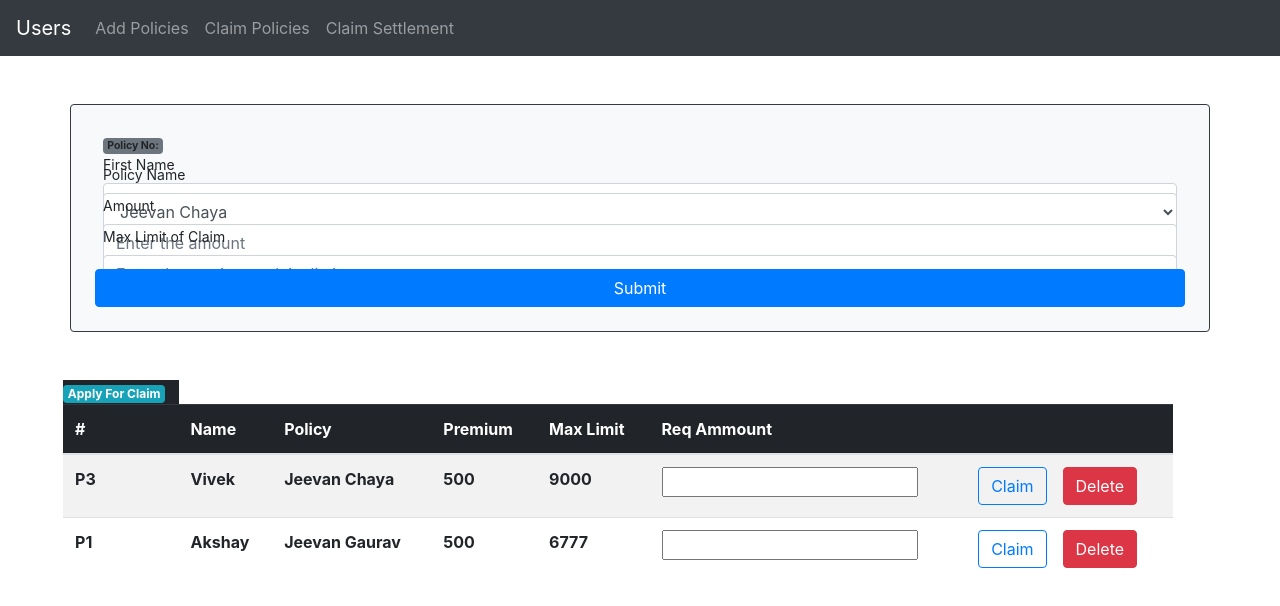
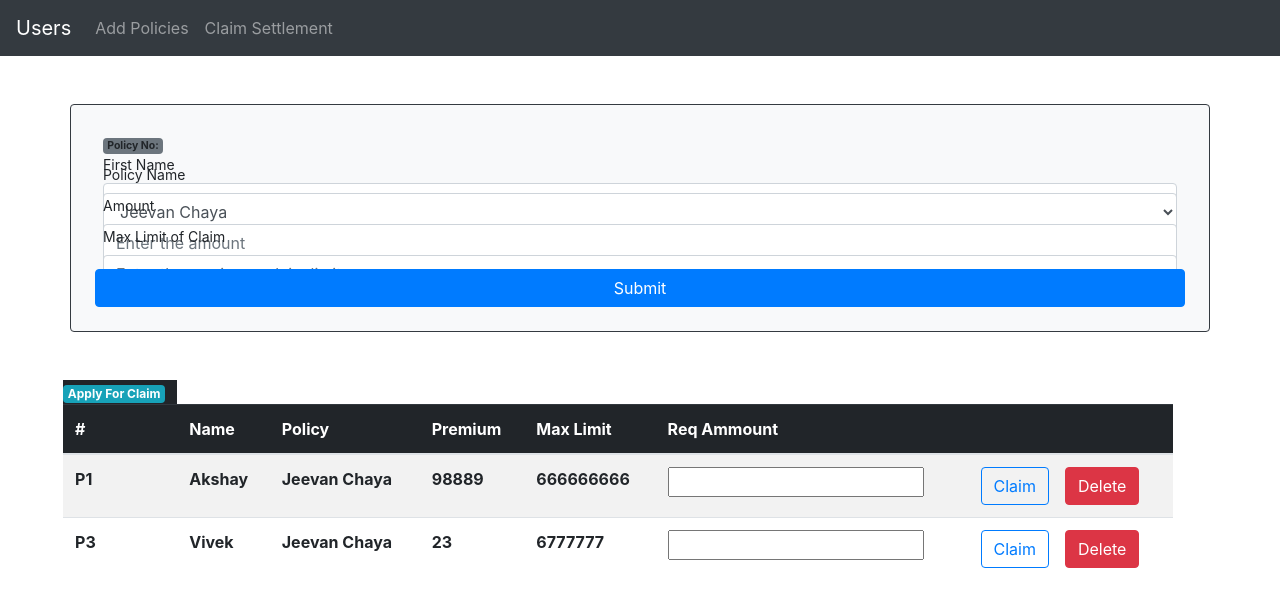
Before and after one commit to akshaymeher59/Final-insurance-policy-react-app, a React (Create React App) app: page /form in a window 1280 px wide. Shown: the top 606 px of the page. Built offline with nearby package versions, Linux system fonts and the light colour scheme; data requests are answered from the project's data file.

Commit message:
starting claim functionality

```diff
--- a/db.json
+++ b/db.json
@@ -18,31 +18,31 @@
   ],
   "Policies": [
     {
-      "pId": "3",
+      "pId": "1",
       "policyName": "Jeevan Chaya",
-      "amount": "500",
-      "maxLimit": "9000",
-      "name": "Vivek",
+      "amount": "98889",
+      "maxLimit": "666666666",
+      "name": "Akshay",
       "id": 1
     },
     {
-      "pId": "1",
-      "policyName": "Jeevan Gaurav",
-      "amount": "500",
-      "maxLimit": "6777",
-      "name": "Akshay",
+      "pId": "3",
+      "policyName": "Jeevan Chaya",
+      "amount": "23",
+      "maxLimit": "6777777",
+      "name": "Vivek",
       "id": 2
     }
   ],
   "userPolicyId": [
     {
-      "uId": "3",
-      "pId": "3",
+      "uId": "1",
+      "pId": "1",
       "id": 1
     },
     {
-      "uId": "1",
-      "pId": "1",
+      "uId": "3",
+      "pId": "3",
       "id": 2
     }
   ]
--- a/src/App.js
+++ b/src/App.js
@@ -1,5 +1,5 @@
 import Header from "./components/Header";
-import ClaimReq from "./components/ClaimReq";
+import ClaimSettlement from "./components/ClaimSettlement";
 import ClaimApply from "./components/ClaimApply";
 import Policy from "./components/user/Policy";
 import Users from "./components/user/Users";
@@ -34,8 +34,8 @@ function App() {
               <Users user1={user} setUser={setUser} />
             } />
             <Route path="form" element={<Policy user={user} setUser={setUser} />} />
-            <Route path="claimPolicy" element={<ClaimApply />} />
-            <Route path="claimSettlement" element={<ClaimReq />} />
+            {/* <Route path="claimPolicy" element={<ClaimApply />} /> */}
+            <Route path="claimSettlement" element={<ClaimSettlement />} />
 
           </Route>
         </Routes>
--- a/src/components/ClaimReq.js
+++ b/src/components/ClaimSettlement.js
@@ -1,6 +1,6 @@
 import React from 'react'
 
-const ClaimReq = () => {
+const ClaimSettlement = () => {
     return (
         <div className='container m-5'>
             <table class="table ">
@@ -134,4 +134,4 @@ const ClaimReq = () => {
     )
 }
 
-export default ClaimReq
+export default ClaimSettlement
--- a/src/components/Header.js
+++ b/src/components/Header.js
@@ -14,9 +14,9 @@ const Header = () => {
                     <li className="nav-item">
                         <Link className="nav-link" to='form'>Add Policies</Link>
                     </li>
-                    <li className="nav-item">
+                    {/* <li className="nav-item">
                         <Link className="nav-link"to='claimPolicy'>Claim Policies</Link>
-                    </li>
+                    </li> */}
                     <li className="nav-item">
                         <Link className="nav-link" to='claimSettlement'>Claim Settlement</Link>
                     </li>
--- a/src/components/user/Policy.js
+++ b/src/components/user/Policy.js
@@ -6,6 +6,7 @@ import { useEffect, useState } from 'react';
 function Policy({ user, setUser }) {
 
   const [policy, setPolicy] = useState([]);
+  const [reqAmmount, setReqAmmount]= useState('');
   const {
     register,
     handleSubmit,
@@ -94,6 +95,12 @@ function Policy({ user, setUser }) {
 
   }
 
+
+  function claimHandler(cId){
+      console.log("ReqAmt",reqAmmount);
+      console.log("CID",cId);
+  }
+
   return (
       <PolicyForm
       handleSubmit={handleSubmit}
@@ -103,6 +110,9 @@ function Policy({ user, setUser }) {
       policy={policy}
       deletPolicy={deletPolicy}
       errors={errors}
+      claimHandler ={claimHandler}
+      reqAmmount={reqAmmount}
+      setReqAmmount={setReqAmmount}
       />
   );
 }
--- a/src/components/user/PolicyForm.js
+++ b/src/components/user/PolicyForm.js
@@ -1,6 +1,6 @@
 import React from 'react'
 
-const PolicyForm = ({handleSubmit, onSubmitHandler, register, user, policy, deletPolicy, errors}) => {
+const PolicyForm = ({ handleSubmit, onSubmitHandler, register, user, policy, deletPolicy, errors, claimHandler, reqAmmount, setReqAmmount }) => {
     return (
         <>
 
@@ -91,10 +91,14 @@ const PolicyForm = ({handleSubmit, onSubmitHandler, register, user, policy, dele
                                     <th>{data.amount}</th>
                                     <th>{data.maxLimit}</th>
                                     <th>
-                                        <input type='text'></input>
+                                        <input type='text' value={reqAmmount}
+                                            onChange={(e) => { setReqAmmount(e.target.value) }}
+                                        ></input>
                                     </th>
                                     <th className='d-felx justify-content-around'>
-                                        <button type="button" class="btn btn-outline-primary mr-3">Claim</button>
+                                        <button type="button" class="btn btn-outline-primary mr-3" onClick={ (e)=>{ claimHandler(data.pId) } }
+                                        >Claim</button>
+
                                         <button type="button" class="btn btn-danger"
                                             onClick={(e) => { deletPolicy(data.pId) }}
                                         >Delete</button>
```
